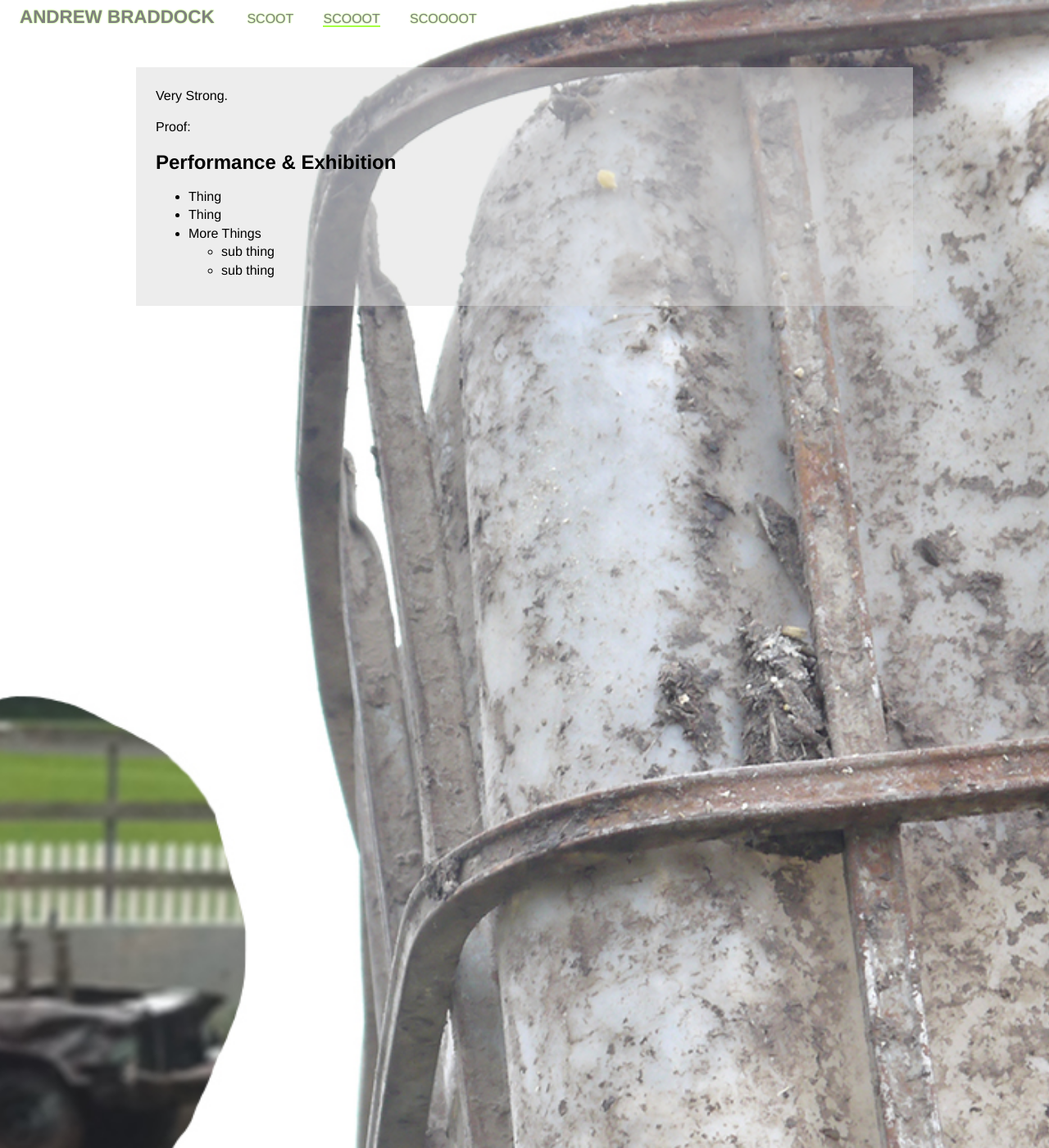
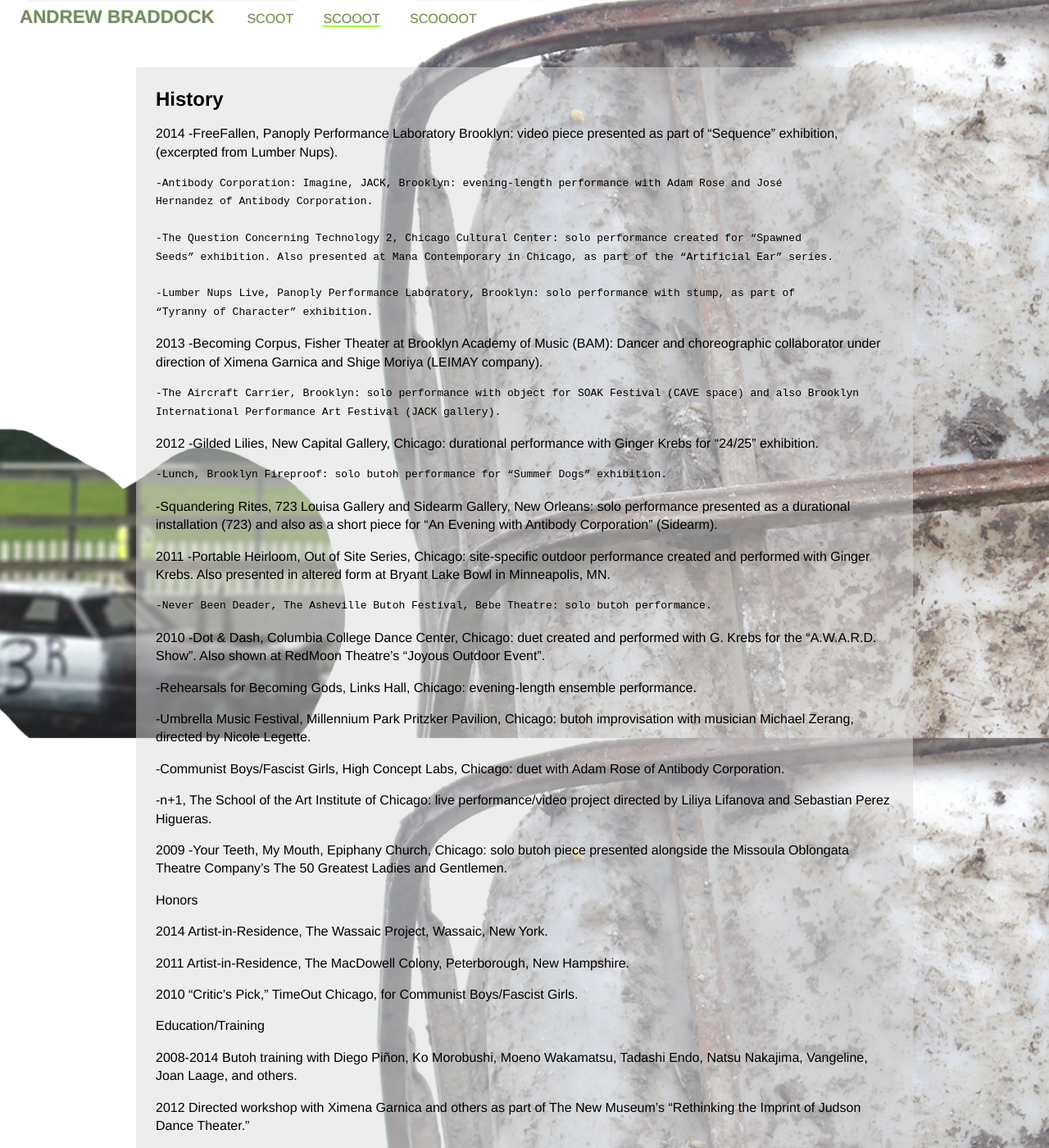
Before and after one commit to scootfence/scootfence.github.io, a Jekyll site: the page built from about.md, in a window 1280 px wide and 1400 px high. Shown: the whole window at 82% size. Built offline with Jekyll 4.4.1, drawn with Linux system fonts in a browser that asks for light colours; Markdown is read by kramdown in place of the engine named in the settings; some of the changed text lies outside the part shown.

Commit message:
Update about.md

```diff
--- a/about.md
+++ b/about.md
@@ -4,11 +4,66 @@ title: Aboutt &amp; CV
 permalink: about/index.html
 ---
 
-Very Strong.
 
-Proof:
+## History
 
-## Performance & Exhibition
+2014	-FreeFallen, Panoply Performance Laboratory Brooklyn: video piece presented as part of “Sequence”
+	exhibition, (excerpted from Lumber Nups).
+
+	-Antibody Corporation: Imagine, JACK, Brooklyn: evening-length performance with Adam Rose and José
+	Hernandez of Antibody Corporation.
+
+	-The Question Concerning Technology 2, Chicago Cultural Center: solo performance created for “Spawned
+	Seeds” exhibition. Also presented at Mana Contemporary in Chicago, as part of the “Artificial Ear” series.
+
+	-Lumber Nups Live, Panoply Performance Laboratory, Brooklyn: solo performance with stump, as part of
+	“Tyranny of Character” exhibition.
+
+2013 	-Becoming Corpus, Fisher Theater at Brooklyn Academy of Music (BAM): Dancer and choreographic
+	collaborator under direction of Ximena Garnica and Shige Moriya (LEIMAY company).
+
+	-The Aircraft Carrier, Brooklyn: solo performance with object for SOAK Festival (CAVE space) and also Brooklyn
+	International Performance Art Festival (JACK gallery).
+
+2012	-Gilded Lilies, New Capital Gallery, Chicago: durational performance with Ginger Krebs for “24/25” exhibition.
+
+	-Lunch, Brooklyn Fireproof: solo butoh performance for “Summer Dogs” exhibition.
+
+-Squandering Rites, 723 Louisa Gallery and Sidearm Gallery, New Orleans: solo performance presented as a durational installation (723) and also as a short piece for “An Evening with Antibody Corporation” (Sidearm).
+
+2011	-Portable Heirloom, Out of Site Series, Chicago: site-specific outdoor performance created and performed with Ginger Krebs. Also presented in altered form at Bryant Lake Bowl in Minneapolis, MN.
+
+	-Never Been Deader, The Asheville Butoh Festival, Bebe Theatre: solo butoh performance.
+
+2010	-Dot & Dash, Columbia College Dance Center, Chicago: duet created and performed with G. Krebs for the “A.W.A.R.D. Show”. Also shown at RedMoon Theatre’s “Joyous Outdoor Event”.
+
+-Rehearsals for Becoming Gods, Links Hall, Chicago: evening-length ensemble performance.
+
+-Umbrella Music Festival, Millennium Park Pritzker Pavilion, Chicago: butoh improvisation with musician Michael Zerang, directed by Nicole Legette.
+
+-Communist Boys/Fascist Girls, High Concept Labs, Chicago: duet with Adam Rose of Antibody Corporation.
+
+-n+1, The School of the Art Institute of Chicago: live performance/video project directed by Liliya Lifanova and Sebastian Perez Higueras.
+
+2009 	-Your Teeth, My Mouth, Epiphany Church, Chicago: solo butoh piece presented alongside the Missoula Oblongata Theatre Company’s The 50 Greatest Ladies and Gentlemen.
+
+Honors
+
+2014	Artist-in-Residence, The Wassaic Project, Wassaic, New York.
+
+2011	Artist-in-Residence, The MacDowell Colony, Peterborough, New Hampshire.
+
+2010	“Critic’s Pick,” TimeOut Chicago, for Communist Boys/Fascist Girls.
+
+Education/Training
+
+2008-2014 		Butoh training with Diego Piñon, Ko Morobushi, Moeno Wakamatsu, Tadashi Endo,
+			Natsu Nakajima, Vangeline, Joan Laage, and others.
+
+2012			Directed workshop with Ximena Garnica and others as part of The New Museum's
+			“Rethinking the Imprint of Judson Dance Theater.”
+
+2006			B.A., Philosophy, Magna Cum Laude, Kenyon College.
 
 - Thing
 - Thing
```
